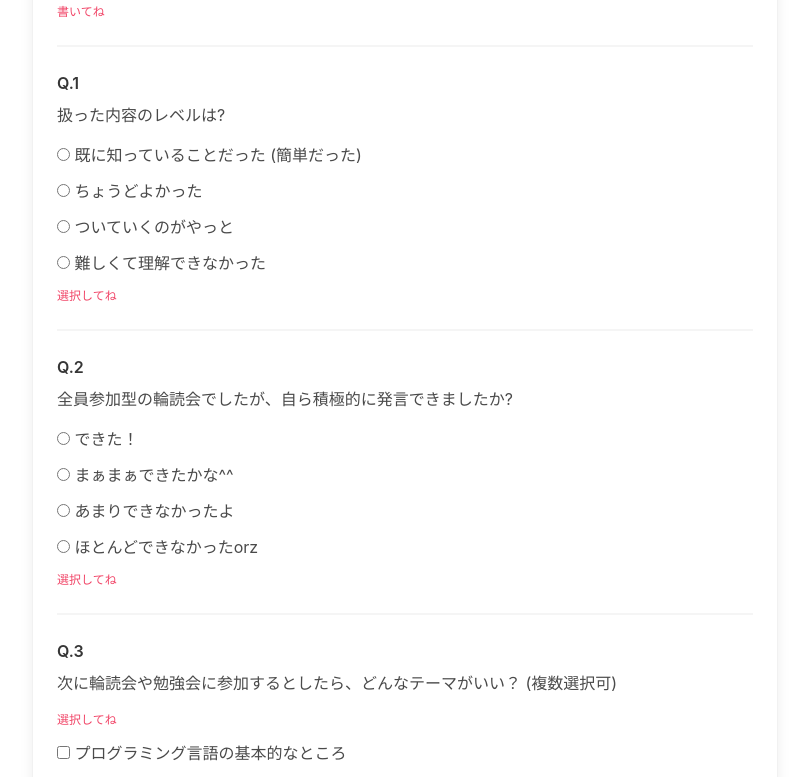
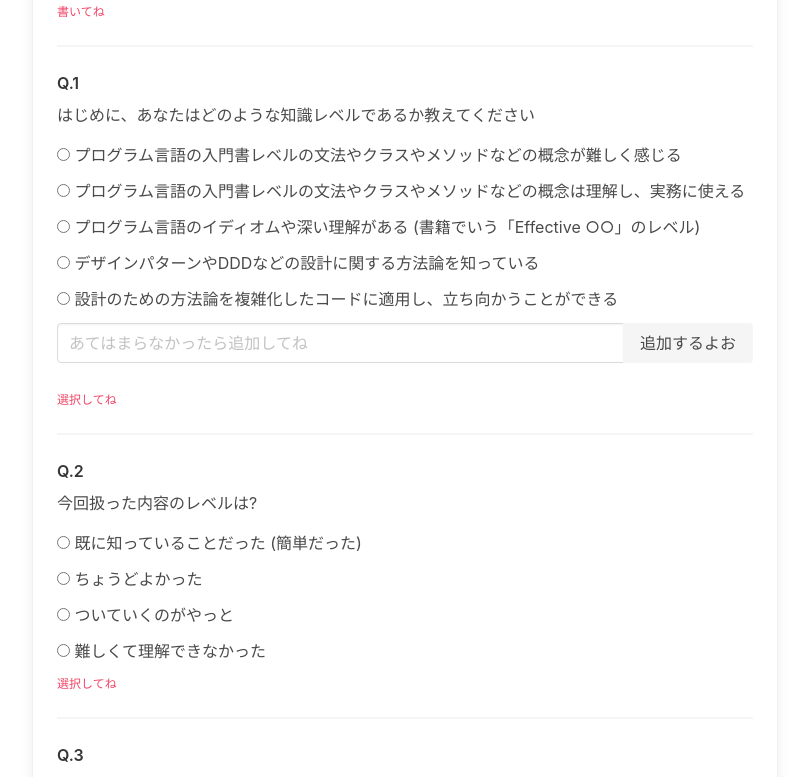
Before and after one commit to FukushimaTakeshi/questionnaire-static, a Vue app: page / in a window 1280 px wide. Shown: the part 441-1218 px from the top of the page, without its empty margins (235-1044 px from the left). Built offline with nearby package versions, Linux system fonts and the light colour scheme.

Commit message:
Add question

```diff
--- a/src/App.vue
+++ b/src/App.vue
@@ -33,24 +33,53 @@
 
                 <div class="field">
                   <label class="label">Q.1</label>
-                  <p>扱った内容のレベルは?</p>
+                  <p>はじめに、あなたはどのような知識レベルであるか教えてください</p>
                   <p></p>
 
                   <div class="control">
 
-                    <div class="field" v-for="(level, index) in levels" :key="index">
+                    <div class="field" v-for="(myLevel, index) in myLevels" :key="index">
                       <label class="radio">
-                        <input type="radio" name="level" :value="level" v-model="answer.level">
-                        {{ level }}
+                        <input type="radio" name="myLevel" :value="myLevel" v-model="answer.myLevel">
+                        {{ myLevel }}
                       </label>
                     </div>
-                    <p class="help is-danger" v-show="!validation.level">選択してね</p>
+
+                    <div class="field has-addons">
+                      <p class="control is-expanded">
+                        <input class="input" type="text" placeholder="あてはまらなかったら追加してね" v-model="myLevelText">
+                      </p>
+                      <p class="control">
+                        <button class="button is-light" @click="addMyLevel()" :disabled="myLevelTextInValid">追加するよお</button>
+                      </p>
+                    </div>
+                    <span class="help is-danger" v-show="myLevelTextInValid">ちょっと長いかな (;´・ω・)</span>
+
+                    <p class="help is-danger" v-show="!validation.myLevel">選択してね</p>
                   </div>
                 </div>
                 <hr>
 
                 <div class="field">
                   <label class="label">Q.2</label>
+                  <p>今回扱った内容のレベルは?</p>
+                  <p></p>
+
+                  <div class="control">
+
+                    <div class="field" v-for="(studyLevel, index) in studyLevels" :key="index">
+                      <label class="radio">
+                        <input type="radio" name="studyLevel" :value="studyLevel" v-model="answer.studyLevel">
+                        {{ studyLevel }}
+                      </label>
+                    </div>
+                    <p class="help is-danger" v-show="!validation.studyLevel">選択してね</p>
+                  </div>
+                </div>
+                <hr>
+
+                <div class="field">
+                  <label class="label">Q.3</label>
                   <p>全員参加型の輪読会でしたが、自ら積極的に発言できましたか?</p>
                   <p></p>
                   <div class="control">
@@ -65,7 +94,7 @@
                 </div>
 
                 <div class="field" v-if="answer.activeLevel === activeLevels[2] || answer.activeLevel === activeLevels[3]">
-                  <label class="label">Q.2-1</label>
+                  <label class="label">Q.3-1</label>
                   <p>その理由は?</p>
                   <p></p>
                   <div class="control">
@@ -87,7 +116,7 @@
                 <hr>
 
                 <div class="field">
-                  <label class="label">Q.3</label>
+                  <label class="label">Q.4</label>
                   <p>次に輪読会や勉強会に参加するとしたら、どんなテーマがいい？ (複数選択可)</p>
                   <p class="help is-danger" v-show="!validation.nextTheme">選択してね</p>
                   <div class="control">
@@ -108,7 +137,7 @@
                         <input class="input" type="text" placeholder="他にやりたいテーマがあれば書いてね" v-model="themeText">
                       </p>
                       <p class="control">
-                        <button class="button is-light" @click="addTheme()">追加するよお</button>
+                        <button class="button is-light" @click="addTheme()" :disabled="themeTextInValid">追加するよお</button>
                       </p>
                     </div>
                     <span class="help is-danger" v-show="themeTextInValid">ちょっと長いかな (;´・ω・)</span>
@@ -117,7 +146,7 @@
                 <hr>
 
                 <div class="field">
-                  <label class="label">Q.4</label>
+                  <label class="label">Q.5</label>
                   <p>その他、感想や要望など、言いたいことなんでも</p>
                   <div class="control">
                     <textarea class="textarea" placeholder="適当に書いてね^^" v-model="answer.freeComment"></textarea>
@@ -128,13 +157,14 @@
 
                 <div class="field">
                   <div class="control">
-                    <button @click="registerAnswer()" class="button is-block is-info is-fullwidth">送信するよ</button>
+                    <button @click="registerAnswer()" class="button is-block is-info is-fullwidth" :disabled="!isValid">送信するよ</button>
                   </div>
                 </div>
               </div>
             </div>
           </div>
         </div>
+        <b-loading :is-full-page="isFullPage" :active.sync="isLoading" :can-cancel="true"></b-loading>
         </section>
       </div>
     </div>
@@ -148,7 +178,14 @@ export default {
   name: 'app',
   data() {
     return {
-      levels: [
+      myLevels: [
+        'プログラム言語の入門書レベルの文法やクラスやメソッドなどの概念が難しく感じる',
+        'プログラム言語の入門書レベルの文法やクラスやメソッドなどの概念は理解し、実務に使える',
+        'プログラム言語のイディオムや深い理解がある (書籍でいう「Effective ○○」のレベル)',
+        'デザインパターンやDDDなどの設計に関する方法論を知っている',
+        '設計のための方法論を複雑化したコードに適用し、立ち向かうことができる',
+      ],
+      studyLevels: [
         '既に知っていることだった (簡単だった)',
         'ちょうどよかった',
         'ついていくのがやっと',
@@ -172,16 +209,19 @@ export default {
         { comment: '設計に関するテーマ2 (DDD、Clean Architectureのようなもの)', tooltip: '' },
         { comment: '正直、何したらいいかわからない', tooltip: '(´；ω；｀)' }
       ],
+      myLevelText: '',
       themeText: '',
       answer: {
         name: '',
-        level: '',
+        myLevel: '',
+        studyLevel: '',
         activeLevel: '',
         reason: '',
         reasonComment: '',
         nextThemes: [],
         freeComment: ''
-      }
+      },
+      isLoading: false
     }
   },
   computed: {
@@ -191,13 +231,17 @@ export default {
 
       return {
         name: !!answer.name.trim(),
-        level: !!answer.level.trim(),
+        myLevel: !!answer.myLevel.trim(),
+        studyLevel: !!answer.studyLevel.trim(),
         activeLevel: !!answer.activeLevel.trim(),
         reason: (optional ? !!answer.reason.trim() : true),
         reasonComment: (optional ? !!answer.reasonComment.trim() : true),
         nextTheme: !(answer.nextThemes.length === 0),
         freeComment: (answer.freeComment.length < 1000)
       }
+    },
+    myLevelTextInValid() {
+      return (this.myLevelText.length > 100)
     },
     themeTextInValid() {
       return (this.themeText.length > 100)
@@ -215,12 +259,14 @@ export default {
         this.danger()
         return
       }
+      this.isLoading = true
       await axios.post(`${process.env.VUE_APP_API_BASE_PATH}/questionnaire`, qs.stringify({ answer: this.answer }))
         .then((res) => {
-          if (res.status === 200) { return }
+          if (res.status === 200) { this.isLoading = false }
         })
         .catch((res) => {
           // FIXME: CROS未設定のため、あとで直す
+          this.isLoading = false
           this.$toast.open({
             message: '登録しました',
             type: 'is-warning'
@@ -242,6 +288,12 @@ export default {
       const index = this.nextThemes.indexOf(item)
       this.nextThemes.splice(index, 1)
     },
+    addMyLevel() {
+      const myLevel = this.myLevelText.trim()
+      if (!myLevel) { return }
+      this.myLevels.push(myLevel)
+			this.myLevelText = ''
+    },
     danger() {
       this.$toast.open({
         duration: 3000,
```
